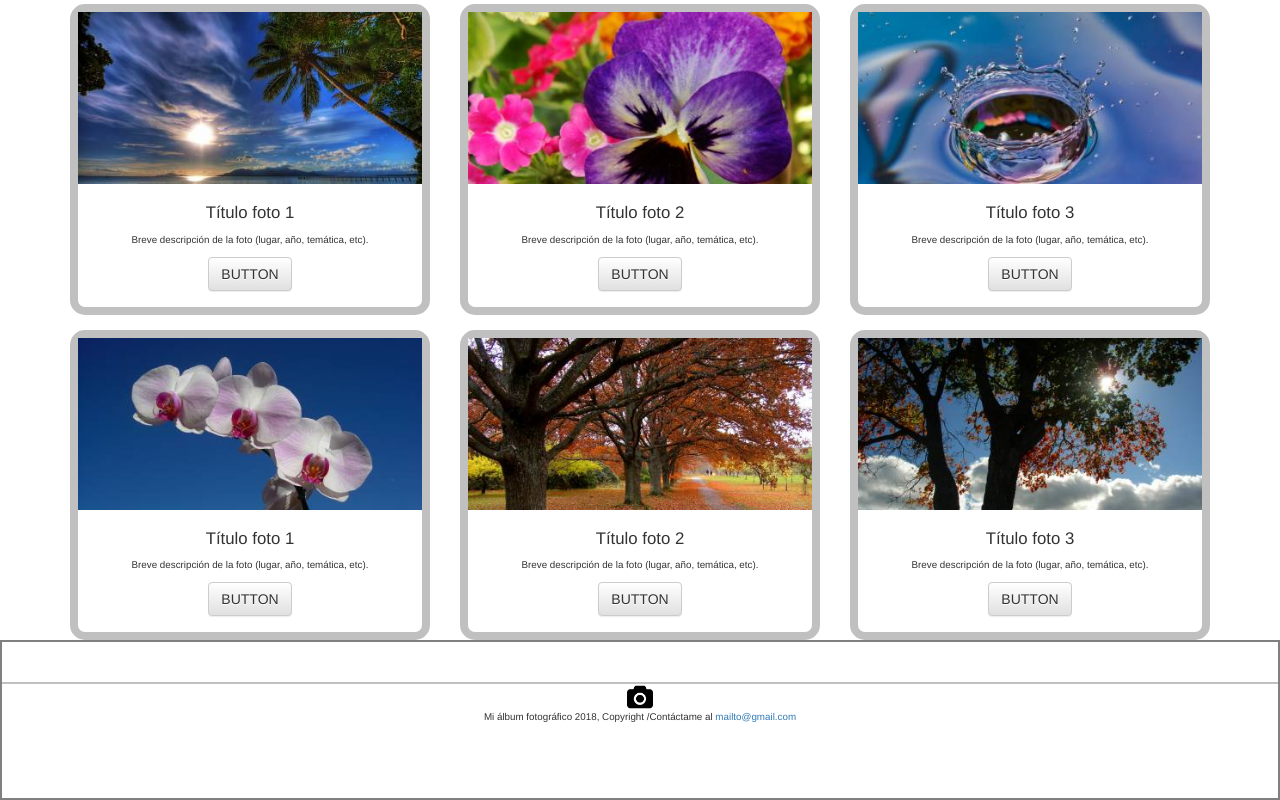
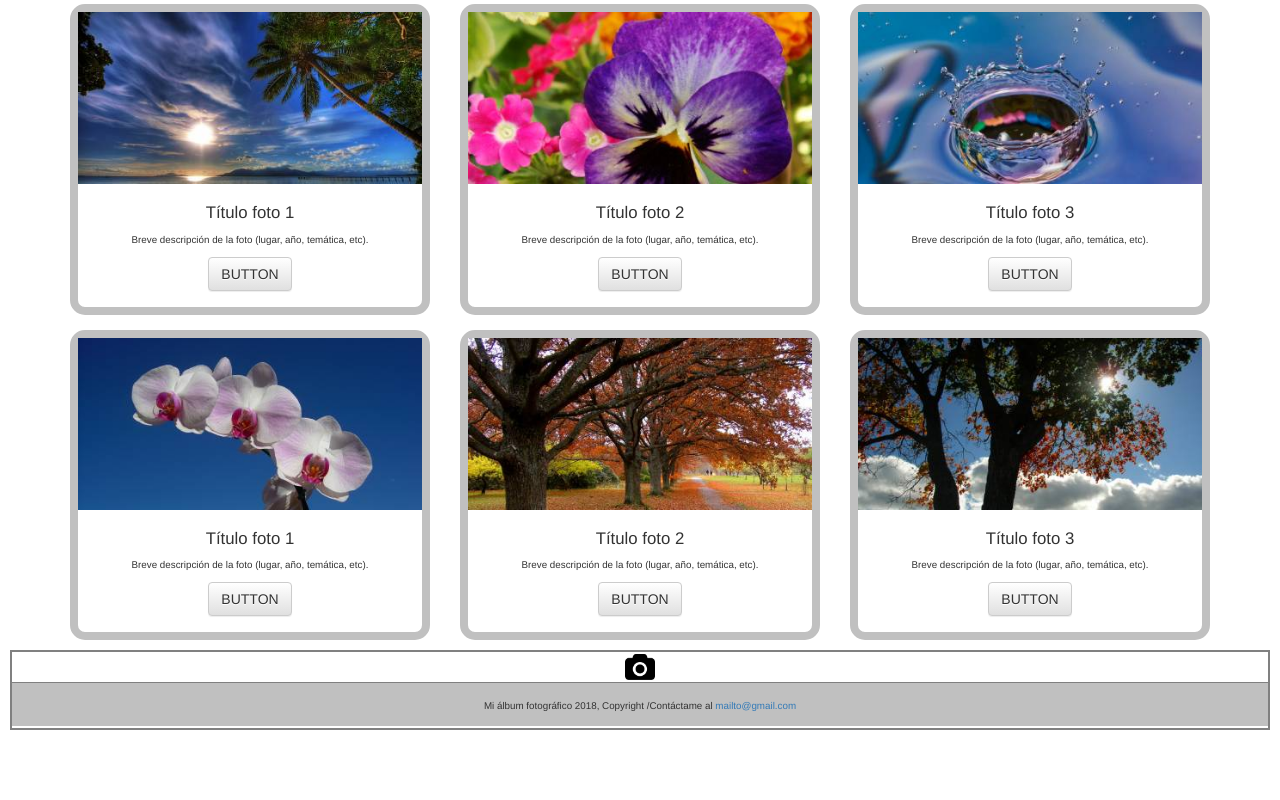
Before and after one commit to Denisselara/actividad-bootstrap1, a plain HTML site: page index.html in a window 1280 px wide. Shown: the part 918-1718 px from the top of the page. After the commit the page ends 1658 px from the top, so only its background shows below. Drawn offline with nearby package versions, Linux system fonts and the light colour scheme.

Commit message:
add:modificaciones

```diff
--- a/index.html
+++ b/index.html
@@ -70,8 +70,8 @@
     <section>
     <div class="jumbotron">
       <div class="row">
-        <div class="col-md-3 "></div>
-        <div class="col-md-6">
+        <div class="col-md-3 col-sm-3 col-xs-3 "></div>
+        <div class="col-md-6 col-sm-6 col-xs-6">
           <div class="Album-text">
 <h1>Álbum Fotográfico</h1>
 <p>Lorem ipsum dolor sit amet, consectetur adipisicing elit.
@@ -80,7 +80,7 @@
   rerum necessitatibus dolorum molestiae.</p>
     <a class="btn btn-default" href="#" role="button">CONTÁCTAME</a>
   </div><!--cierre col-md-6-->
-  <div class="col-md-3"></div>
+  <div class="col-md-3 col-sm-3 col-xs-3"></div>
   </div>
 </div><!--cierre del row-->
     </div><!--cierre jumbotron-->
@@ -183,13 +183,11 @@
 </section>
 
 <footer>
-  <div class="border-top">
-
-  </div>
 <img src="IMAGENES/logo.png" alt="" class="img-logo">
-<p>Mi álbum fotográfico 2018, Copyright /Contáctame al <a href="#">mailto@gmail.com</a>
+<div id="fondo-gris">
+<p class="padding-gris">Mi álbum fotográfico 2018, Copyright /Contáctame al <a href="#">mailto@gmail.com</a>
 </p>
-
+</div>
 </footer>
 
 
--- a/style.css
+++ b/style.css
@@ -40,18 +40,19 @@ p{
 }
 
 footer{
-  height: 20vh;
+  height: 10vh;
   border: 0.3vh solid grey;
+  margin:10px;
 }
 
 .img-logo{
-  width: 2%;
+  width: 30px;
   margin-left: auto;
   margin-right: auto;
 }
 
 .img-logonav{
-  width: 2%;
+  width: 30px;
 }
 
 .img-responsive{
@@ -61,3 +62,14 @@ footer{
 .navbar-brand{
   margin:0px;
 }
+
+#fondo-gris{
+  width: 100%;
+  height: 5.5vh;
+  background-color: silver;
+  border-top: solid 1px grey;
+}
+
+.padding-gris{
+  padding-top: 2vh;
+}
```
